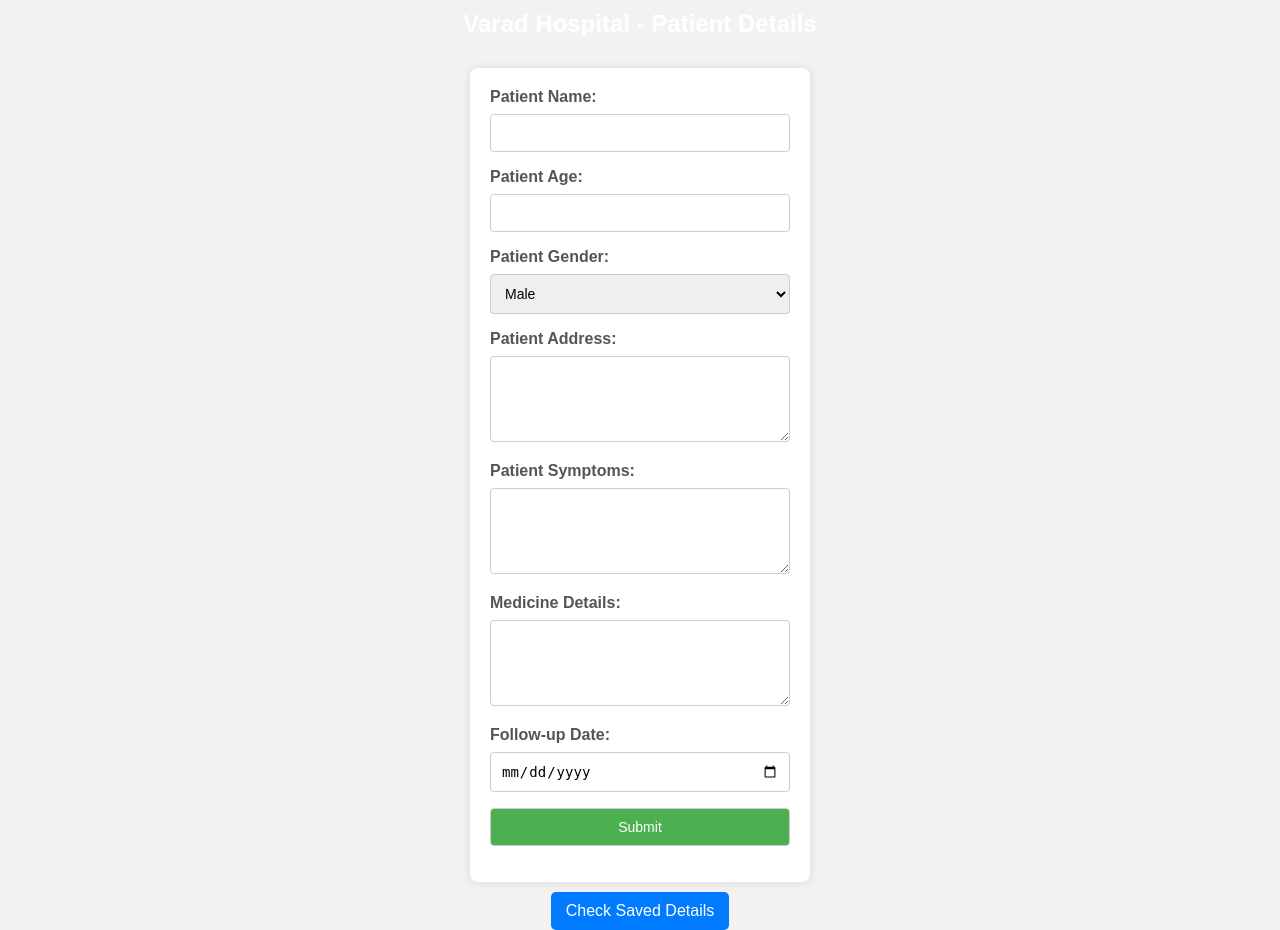
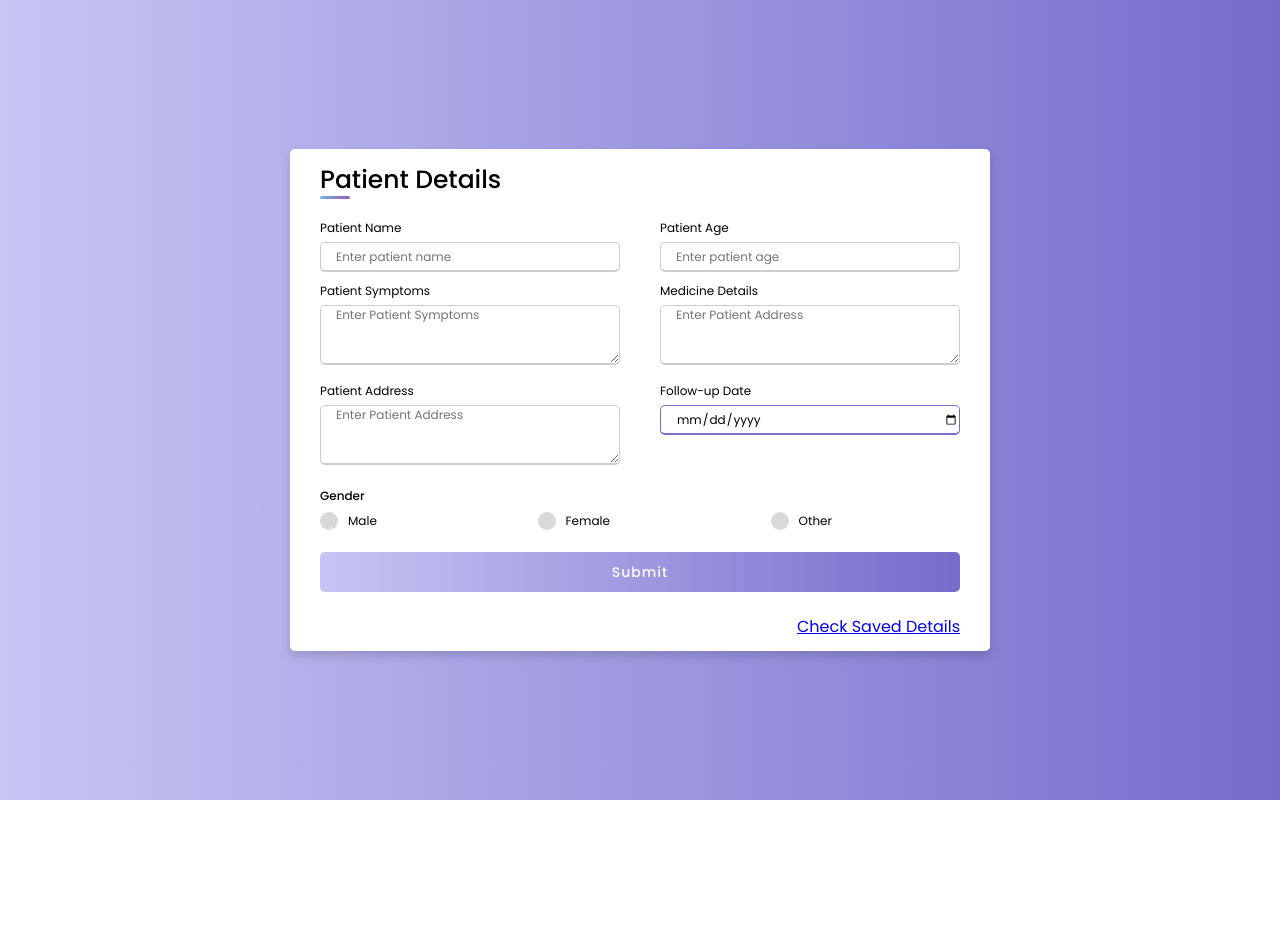
Before and after one commit to yogeshadhe1/hospital_project, a Flask app: page /patient_details in a window 1280 px wide. After the commit the page ends 800 px from the top, so only its background shows below. Run offline with Flask 3, Linux system fonts and the light colour scheme.

Commit message:
added style to form

```diff
--- a/templates/index.html
+++ b/templates/index.html
@@ -1,13 +1,17 @@
 <!-- templates/index.html -->
 <!DOCTYPE html>
 <html lang="en">
+
 <head>
     <meta charset="UTF-8">
     <meta name="viewport" content="width=device-width, initial-scale=1.0">
     <title>Varad Hospital</title>
 </head>
+
 <body>
     <h1>Welcome to Varad Hospital</h1>
     <a href="{{ url_for('login') }}">Login</a>
+
 </body>
+
 </html>
--- a/templates/login.html
+++ b/templates/login.html
@@ -98,6 +98,7 @@
             width: 320px;
             padding: 30px;
             padding-top: 45px;
+            margin-top: 25px;
         }
 
         .login div h1 {
--- a/templates/patient_details.html
+++ b/templates/patient_details.html
@@ -1,141 +1,294 @@
-<!-- templates/patient_details.html -->
 <!DOCTYPE html>
-<html lang="en">
+<!-- Designined by CodingLab - youtube.com/codinglabyt -->
+<html lang="en" dir="ltr">
+
 <head>
     <meta charset="UTF-8">
+    <title> Responsive Registration Form | CodingLab </title>
+    <link rel="stylesheet" href="style.css">
     <meta name="viewport" content="width=device-width, initial-scale=1.0">
-    <title>Patient Details - Varad Hospital</title>
     <style>
-        body {
-            font-family: 'Arial', sans-serif;
-            background-color: #f2f2f2;
+        @import url('https://fonts.googleapis.com/css2?family=Poppins:wght@200;300;400;500;600;700&display=swap');
+
+        * {
             margin: 0;
             padding: 0;
-            display: flex;
-            flex-direction: column;
-            align-items: center;
-            height: 100vh;
+            box-sizing: border-box;
+            font-family: 'Poppins', sans-serif;
         }
 
-        header {
-            background: url('file:///D:/hospital_management_system/logo_dr_pt.jpg') center/cover;
+        body {
+            height: 100vh;
+            display: flex;
+            justify-content: center;
+            align-items: center;
             padding: 10px;
-            text-align: center;
-            color: #fff;
-            font-size: 24px;
-            font-weight: bold;
-            height: 200px; /* Adjust as needed */
-            display: flex;
-            align-items: center;
-            justify-content: center;
+            /* background: linear-gradient(135deg, #71b7e6, #9b59b6); */
+            background: linear-gradient(90deg, #C7C5F4, #776BCC);
         }
 
-        form {
-            background-color: #ffffff;
-            padding: 20px;
-            border-radius: 8px;
-            box-shadow: 0 0 10px rgba(0, 0, 0, 0.1);
-            width: 300px;
+        .container {
+            max-width: 700px;
+            width: 100%;
+            background-color: #fff;
+            padding: 12px 30px;
+            border-radius: 5px;
+            box-shadow: 0 5px 10px rgba(0, 0, 0, 0.15);
+        }
+
+        .container .title {
+            font-size: 25px;
+            font-weight: 500;
+            position: relative;
+        }
+
+        .container .title::before {
+            content: "";
+            position: absolute;
+            left: 0;
+            bottom: 0;
+            height: 3px;
+            width: 30px;
+            border-radius: 5px;
+            background: linear-gradient(135deg, #71b7e6, #9b59b6);
+        }
+
+        .content form .user-details {
+            display: flex;
+            flex-wrap: wrap;
+            justify-content: space-between;
             margin-top: 20px;
         }
 
-        label {
-            display: block;
-            margin-bottom: 8px;
-            font-weight: bold;
-            color: #555;
+        form .user-details .input-box {
+            margin-bottom: 10px;
+            width: calc(100% / 2 - 20px);
         }
 
-        input,
-        select,
-        textarea {
-            width: 100%;
-            padding: 10px;
-            margin-bottom: 16px;
-            box-sizing: border-box;
-            border: 1px solid #ccc;
-            border-radius: 4px;
-            font-size: 14px;
+        form .input-box span.details {
+            display: block;
+            margin-bottom: 5px;
+            font-size: 12px;
         }
 
-        input[type="submit"] {
-            background-color: #4caf50;
-            color: #fff;
+        .user-details .input-box input,
+        .user-details .input-box textarea {
+            height: 30px;
+            width: 100%;
+            outline: none;
+            font-size: 12px;
+            border-radius: 5px;
+            padding-left: 15px;
+            border: 1px solid #ccc;
+            border-bottom-width: 2px;
+            transition: all 0.3s ease;
+        }
+
+        .user-details .input-box textarea {
+            height: 60px;
+        }
+
+        .user-details .input-box input:focus,
+        .user-details .input-box input:valid {
+            /* border-color: #9b59b6; */
+            border-color: #796dcd;
+            ;
+
+        }
+
+        form .gender-details .gender-title {
+            font-size: 12px;
+            font-weight: 500;
+        }
+
+        form .category {
+            display: flex;
+            width: 80%;
+            margin: 5px 0;
+            justify-content: space-between;
+        }
+
+        form .category label {
+            font-size: 12px;
+            display: flex;
+            align-items: center;
             cursor: pointer;
         }
 
-        input[type="submit"]:hover {
-            background-color: #45a049;
+        form .category label .dot {
+            height: 18px;
+            width: 18px;
+            border-radius: 50%;
+            margin-right: 10px;
+            background: #d9d9d9;
+            border: 5px solid transparent;
+            transition: all 0.3s ease;
         }
 
-        /* Optional: Add more styling based on your preferences */
-
-        #logo {
-            max-width: 100%;
-            height: auto;
-            margin-bottom: 20px;
+        #dot-1:checked~.category label .one,
+        #dot-2:checked~.category label .two,
+        #dot-3:checked~.category label .three {
+            background: #9b59b6;
+            border-color: #d9d9d9;
         }
 
-        /* Check Saved Details Button Styling */
-        .check-details-button {
-            background-color: #007bff;
-            color: #fff;
-            padding: 10px 15px;
-            border: none;
-            border-radius: 5px;
-            cursor: pointer;
-            margin-top: 10px;
-            text-decoration: none;
-            display: inline-block;
+        form input[type="radio"] {
+            display: none;
         }
 
-        .check-details-button:hover {
-            background-color: #0056b3;
+        form .button {
+            height: 40px;
+            margin: 22px 0
+        }
+
+        form .button input {
+            height: 100%;
+            width: 100%;
+            border-radius: 5px;
+            border: none;
+            color: #fff;
+            font-size: 14px;
+            font-weight: 500;
+            letter-spacing: 1px;
+            cursor: pointer;
+            transition: all 0.3s ease;
+            /* background: linear-gradient(135deg, #71b7e6, #9b59b6); */
+            background: linear-gradient(90deg, #C7C5F4, #776BCC);
+        }
+
+        form .button input:hover {
+            /* transform: scale(0.99); */
+            background: linear-gradient(-135deg, #71b7e6, #9b59b6);
+        }
+
+        @media(max-width: 584px) {
+            .container {
+                max-width: 100%;
+            }
+
+            form .user-details .input-box {
+                margin-bottom: 15px;
+                width: 100%;
+            }
+
+            form .category {
+                width: 100%;
+            }
+
+            .content form .user-details {
+                max-height: 300px;
+                overflow-y: scroll;
+            }
+
+            .user-details::-webkit-scrollbar {
+                width: 5px;
+            }
+        }
+
+        @media(max-width: 459px) {
+            .container .content .category {
+                flex-direction: column;
+            }
+        }
+
+        .check-details-button {
+            display: flex;
+            justify-content: flex-end;
         }
     </style>
 </head>
+
 <body>
-    <header>
-        <!-- Use the doctor background image -->
-        Varad Hospital - Patient Details
-    </header>
+    <div class="container">
+        <div class="title">Patient Details</div>
+        <div class="content">
+            <form method="post" action="{{ url_for('patient_details') }}">
+                <div class="user-details">
+                    <div class="input-box">
+                        <span for="patient_name" class="details">Patient Name</span>
+                        <input type="text" id="patient_name" name="patient_name" placeholder="Enter patient name"
+                            required>
+                    </div>
+                    <!-- <div class="input-box">
+                        <span class="details">Patient last Name</span>
+                        <input type="text" id="patient_lname" name="patient_lname" placeholder="Enter patient last name"
+                            required>
+                    </div> -->
+                    <!-- <div class="input-box">
+                        <span class="details">Email</span>
+                        <input type="text" placeholder="Enter your email" required>
+                    </div> -->
+                    <!-- <div class="input-box">
+                        <span class="details">Phone Number</span>
+                        <input type="text" placeholder="Enter your number" required>
+                    </div> -->
+                    <div class="input-box">
+                        <span class="details">Patient Age</span>
+                        <input type="number" id="patient_age" name="patient_age" min="1" placeholder="Enter patient age"
+                            required>
+                    </div>
+                    <div class="input-box">
+                        <span class="details">Patient Symptoms</span>
+                        <textarea id="patient_symptoms" name="patient_symptoms"
+                            placeholder="Enter Patient Symptoms"></textarea>
 
-    <form method="post" action="{{ url_for('patient_details') }}">
-        <label for="patient_name">Patient Name:</label>
-        <input type="text" id="patient_name" name="patient_name" required>
+                    </div>
+                    <div class="input-box">
+                        <span class="details">Medicine Details</span>
+                        <textarea id="medicine_details" name="medicine_details" required rows="4"
+                            placeholder="Enter Patient Address"></textarea>
 
-        <label for="patient_age">Patient Age:</label>
-        <input type="number" id="patient_age" name="patient_age" required>
+                    </div>
+                    <div class="input-box">
+                        <span class="details">Patient Address</span>
+                        <textarea id="patient_address" name="patient_address" required rows="4"
+                            placeholder="Enter Patient Address"></textarea>
 
-        <label for="patient_gender">Patient Gender:</label>
-        <select id="patient_gender" name="patient_gender" required>
-            <option value="male">Male</option>
-            <option value="female">Female</option>
-            <option value="other">Other</option>
-        </select>
+                    </div>
+                    <div class="input-box">
+                        <span class="details">Follow-up Date</span>
+                        <input type="date" id="follow_up_date" name="follow_up_date"
+                            placeholder="Enter Patient Address">
 
-        <label for="patient_address">Patient Address:</label>
-        <textarea id="patient_address" name="patient_address" rows="4" required></textarea>
+                    </div>
 
-        <label for="patient_symptoms">Patient Symptoms:</label>
-        <textarea id="patient_symptoms" name="patient_symptoms" rows="4" required></textarea>
+                </div>
+                <div class="gender-details">
+                    <input type="radio" name="patient_gender" id="dot-1" value="male">
+                    <input type="radio" name="patient_gender" id="dot-2" value="female">
+                    <input type="radio" name="patient_gender" id="dot-3" value="other">
+                    <span class="gender-title">Gender</span>
+                    <div class="category" id="patient_gender" name="patient_gender">
+                        <label for="dot-1">
+                            <span class="dot one"></span>
+                            <span class="gender">Male</span>
+                        </label>
+                        <label for="dot-2">
+                            <span class="dot two"></span>
+                            <span class="gender">Female</span>
+                        </label>
+                        <label for="dot-3">
+                            <span class="dot three"></span>
+                            <span class="gender">Other</span>
+                        </label>
+                    </div>
+                </div>
+                <div class="button">
+                    <input type="submit" value="Submit">
+                </div>
 
-        <!-- Add fields for Medicine Details and Follow-up Date -->
-        <label for="medicine_details">Medicine Details:</label>
-        <textarea id="medicine_details" name="medicine_details" rows="4" required></textarea>
+            </form>
 
-        <label for="follow_up_date">Follow-up Date:</label>
-        <input type="date" id="follow_up_date" name="follow_up_date" required>
+            <div class="button">
+                <!-- "Check Saved Details" button -->
+                <a href="{{ url_for('all_patients') }}" class="check-details-button">
+                    Check Saved Details
+                </a>
+            </div>
+        </div>
+    </div>
 
-        <input type="submit" value="Submit">
-    </form>
-
-    <!-- "Check Saved Details" button -->
-    <a href="{{ url_for('all_patients') }}" class="check-details-button">
-        Check Saved Details
-    </a>
-
-    <!-- Add additional patient details or information here as needed -->
 
 </body>
+
 </html>
```
